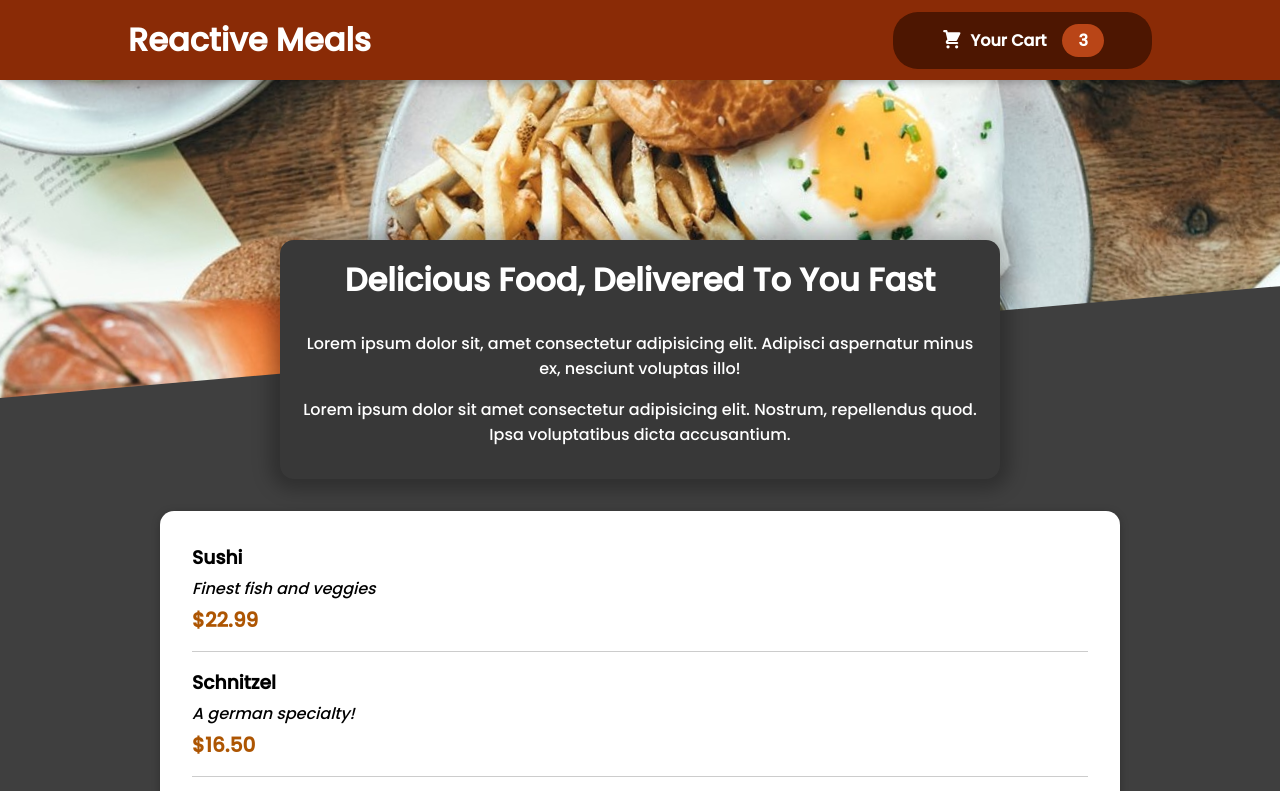
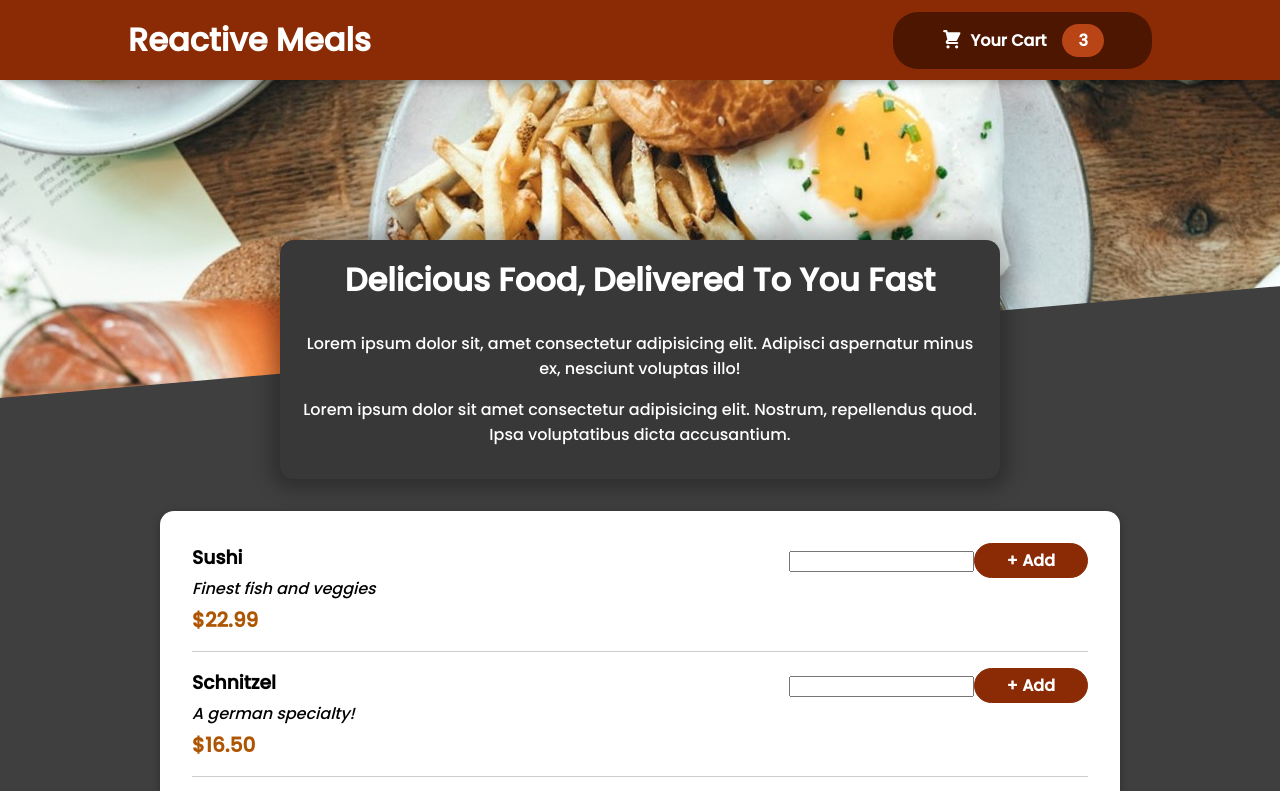
Before and after one commit to Kusjay/reat-app-food-order, a React (Create React App) app: page / in a window 1280 px wide. Shown: the top 791 px of the page. Built offline with nearby package versions, Linux system fonts and the light colour scheme.

Commit message:
Adding an amount form

```diff
--- a/src/components/Meals/MealItem/MealItem.js
+++ b/src/components/Meals/MealItem/MealItem.js
@@ -1,6 +1,7 @@
 import React from 'react';
 
 import classes from './MealItem.module.css';
+import MealItemForm from './MealItemForm';
 
 const MealItem = (props) => {
 	const price = `$${props.price.toFixed(2)}`;
@@ -12,7 +13,9 @@
 				<div className={classes.description}>{props.description}</div>
 				<div className={classes.price}>{price}</div>
 			</div>
-			<div></div>
+			<div>
+				<MealItemForm />
+			</div>
 		</li>
 	);
 };
--- a/src/components/Meals/MealItem/MealItemForm.js
+++ b/src/components/Meals/MealItem/MealItemForm.js
@@ -0,0 +1,14 @@
+import React from 'react';
+
+import classes from './MealItemForm.module.css';
+
+const MealItemForm = (props) => {
+	return (
+		<form className={classes.form}>
+			<input />
+			<button>+ Add</button>
+		</form>
+	);
+};
+
+export default MealItemForm;
--- /dev/null
+++ b/src/components/Meals/MealItem/MealItemForm.module.css
@@ -0,0 +1,20 @@
+.form {
+	text-align: right;
+}
+
+.form button {
+	font: inherit;
+	cursor: pointer;
+	background-color: #8a2b06;
+	border: 1px solid #8a2b06;
+	color: white;
+	padding: 0.25rem 2rem;
+	border-radius: 20px;
+	font-weight: bold;
+}
+
+.form button:hover,
+.form button:active {
+	background-color: #641e03;
+	border-color: #641e03;
+}
```
Also changed, not shown: src/components/UI/Input.js (added), 1 other file (tests, documents, lock files or other folders).
